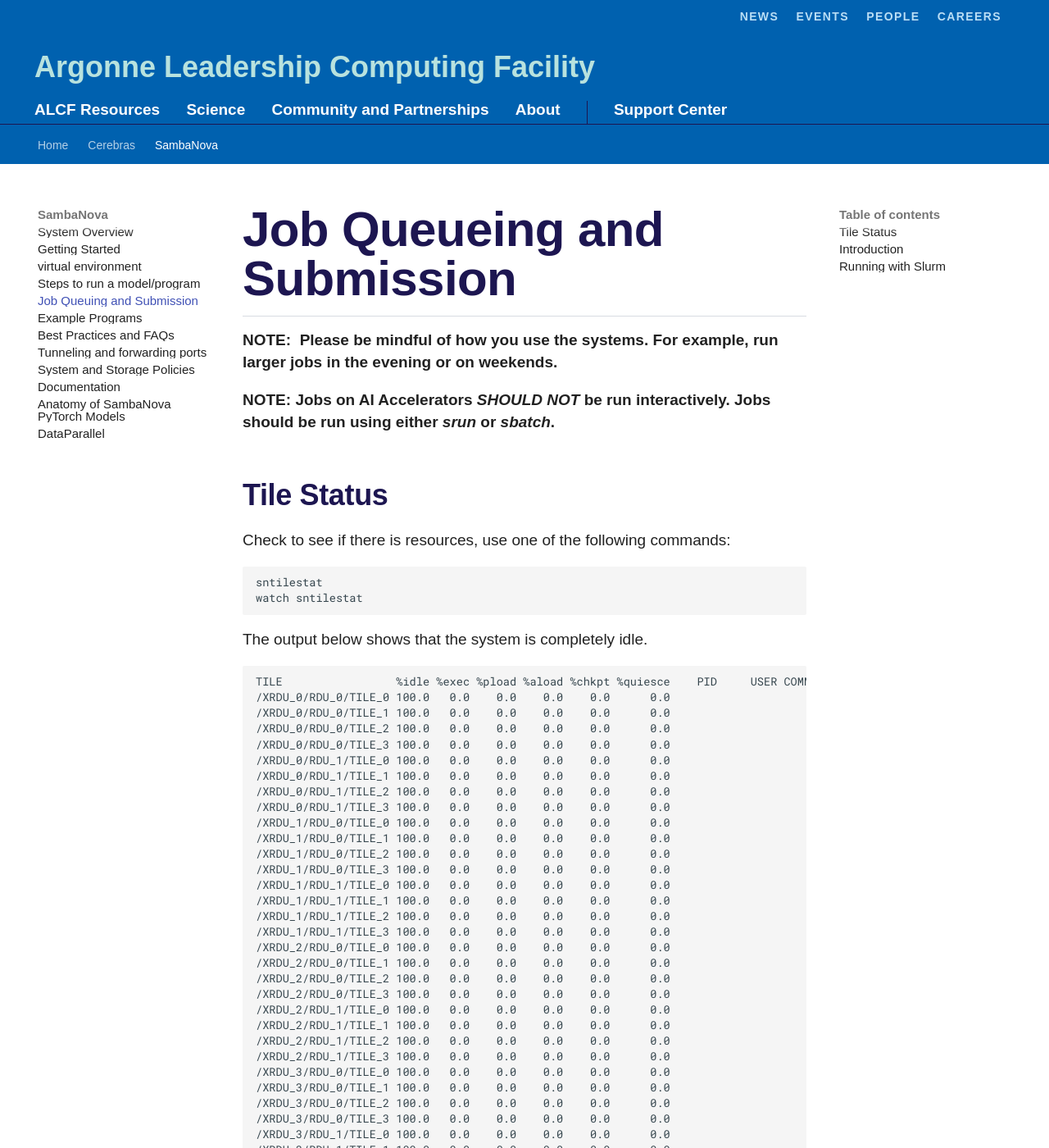
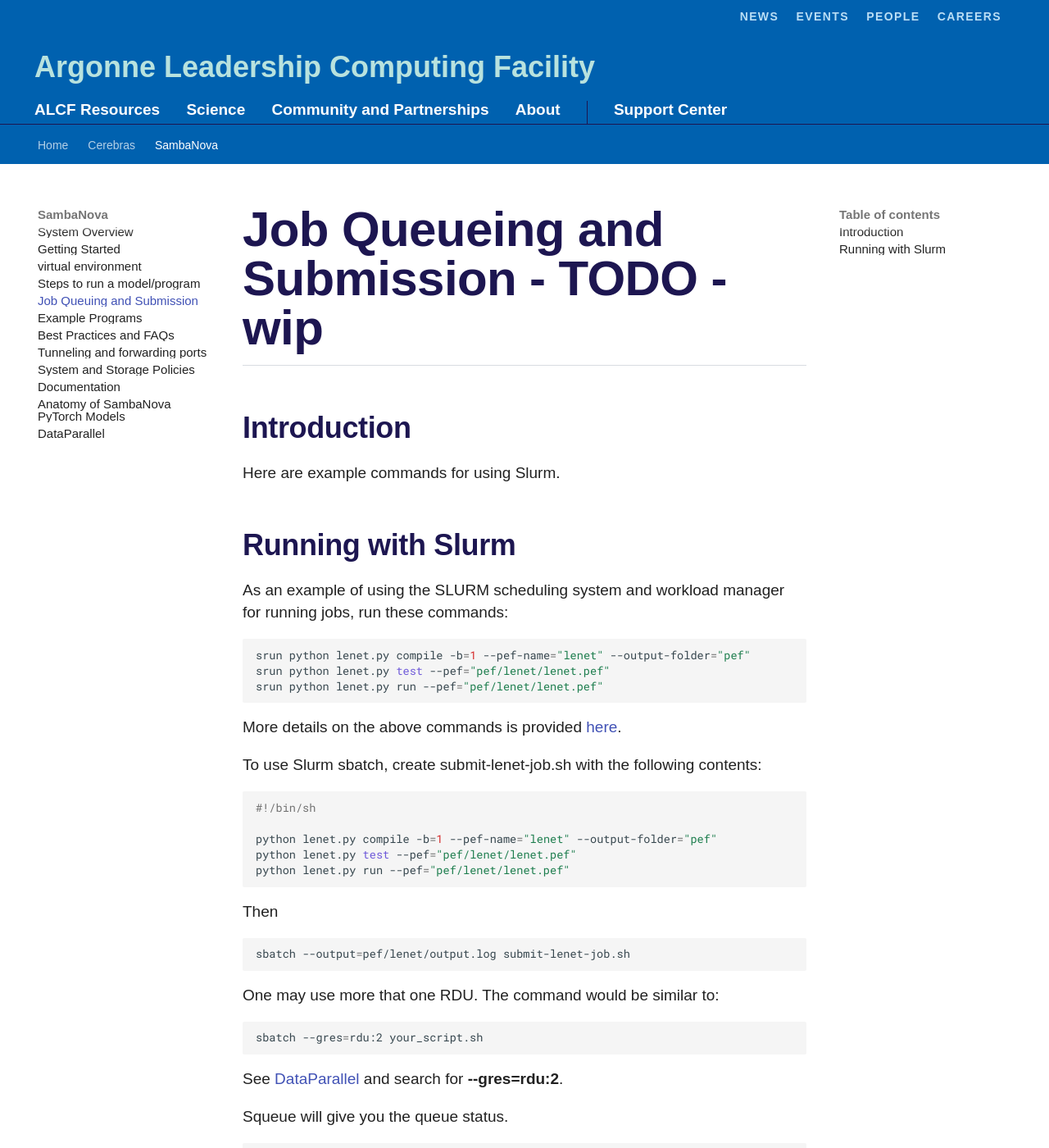
Before and after one commit to argonne-lcf/ai-testbed-userdocs, an MkDocs documentation site: the page built from docs/sambanova/Job-Queuing-and-Submission.md, in a window 1280 px wide and 1400 px high. Shown: the whole window at 82% size. Built offline with MkDocs 1.6.1 and Material for MkDocs 9.7.7, drawn with Linux system fonts in a browser that asks for light colours; some web fonts are replaced; comment, search, counter and statistics services are not loaded; some of the changed text lies outside the part shown.

Commit message:
Update Job-Queuing-and-Submission.md

````diff
--- a/docs/sambanova/Job-Queuing-and-Submission.md
+++ b/docs/sambanova/Job-Queuing-and-Submission.md
@@ -1,74 +1,19 @@
-# Job Queueing and Submission
+# Job Queueing and Submission - TODO - wip
 
+<!---
 **NOTE:  Please be mindful of how you use the systems.
 For example, run larger jobs in the evening or on weekends.**
 
 **NOTE:  Jobs on AI Accelerators *SHOULD NOT* be run interactively.
 Jobs should be run using either *srun* or *sbatch*.**
+--->
 
-## Tile Status
 
-Check to see if there is resources, use one of the following commands:
 
-```bash
-sntilestat
-watch sntilestat
-```
-
-The output below shows that the system is completely idle.
-
-```text
-TILE                 %idle %exec %pload %aload %chkpt %quiesce    PID     USER COMMAND
-/XRDU_0/RDU_0/TILE_0 100.0   0.0    0.0    0.0    0.0      0.0
-/XRDU_0/RDU_0/TILE_1 100.0   0.0    0.0    0.0    0.0      0.0
-/XRDU_0/RDU_0/TILE_2 100.0   0.0    0.0    0.0    0.0      0.0
-/XRDU_0/RDU_0/TILE_3 100.0   0.0    0.0    0.0    0.0      0.0
-/XRDU_0/RDU_1/TILE_0 100.0   0.0    0.0    0.0    0.0      0.0
-/XRDU_0/RDU_1/TILE_1 100.0   0.0    0.0    0.0    0.0      0.0
-/XRDU_0/RDU_1/TILE_2 100.0   0.0    0.0    0.0    0.0      0.0
-/XRDU_0/RDU_1/TILE_3 100.0   0.0    0.0    0.0    0.0      0.0
-/XRDU_1/RDU_0/TILE_0 100.0   0.0    0.0    0.0    0.0      0.0
-/XRDU_1/RDU_0/TILE_1 100.0   0.0    0.0    0.0    0.0      0.0
-/XRDU_1/RDU_0/TILE_2 100.0   0.0    0.0    0.0    0.0      0.0
-/XRDU_1/RDU_0/TILE_3 100.0   0.0    0.0    0.0    0.0      0.0
-/XRDU_1/RDU_1/TILE_0 100.0   0.0    0.0    0.0    0.0      0.0
-/XRDU_1/RDU_1/TILE_1 100.0   0.0    0.0    0.0    0.0      0.0
-/XRDU_1/RDU_1/TILE_2 100.0   0.0    0.0    0.0    0.0      0.0
-/XRDU_1/RDU_1/TILE_3 100.0   0.0    0.0    0.0    0.0      0.0
-/XRDU_2/RDU_0/TILE_0 100.0   0.0    0.0    0.0    0.0      0.0
-/XRDU_2/RDU_0/TILE_1 100.0   0.0    0.0    0.0    0.0      0.0
-/XRDU_2/RDU_0/TILE_2 100.0   0.0    0.0    0.0    0.0      0.0
-/XRDU_2/RDU_0/TILE_3 100.0   0.0    0.0    0.0    0.0      0.0
-/XRDU_2/RDU_1/TILE_0 100.0   0.0    0.0    0.0    0.0      0.0
-/XRDU_2/RDU_1/TILE_1 100.0   0.0    0.0    0.0    0.0      0.0
-/XRDU_2/RDU_1/TILE_2 100.0   0.0    0.0    0.0    0.0      0.0
-/XRDU_2/RDU_1/TILE_3 100.0   0.0    0.0    0.0    0.0      0.0
-/XRDU_3/RDU_0/TILE_0 100.0   0.0    0.0    0.0    0.0      0.0
-/XRDU_3/RDU_0/TILE_1 100.0   0.0    0.0    0.0    0.0      0.0
-/XRDU_3/RDU_0/TILE_2 100.0   0.0    0.0    0.0    0.0      0.0
-/XRDU_3/RDU_0/TILE_3 100.0   0.0    0.0    0.0    0.0      0.0
-/XRDU_3/RDU_1/TILE_0 100.0   0.0    0.0    0.0    0.0      0.0
-/XRDU_3/RDU_1/TILE_1 100.0   0.0    0.0    0.0    0.0      0.0
-/XRDU_3/RDU_1/TILE_2 100.0   0.0    0.0    0.0    0.0      0.0
-/XRDU_3/RDU_1/TILE_3 100.0   0.0    0.0    0.0    0.0      0.0
-```
 
 ## Introduction
 
 Here are example commands for using Slurm.
-
-**NOTE:  If you receive an "HTTP error" message on any of the
-following commands, run the command again. Such errors (e.g. 503) are
-commonly an intermittent failure to download a dataset.**
-
-Sambanova provides examples of some well known AI applications under the path: /software/sambanova/apps/1.10.3-11/starters. These are located on the Sambanova Compute node sm-01. Make a copy of this to your home directory:
-
-```bash
-cd ~/
-mkdir apps
-cp -r /software/sambanova/apps/1.10.3-11/starters apps/starters
-cd apps/starters
-```
 
 ## Running with Slurm
 
@@ -78,7 +23,6 @@
 srun python lenet.py compile -b=1 --pef-name="lenet" --output-folder="pef"
 srun python lenet.py test --pef="pef/lenet/lenet.pef"
 srun python lenet.py run --pef="pef/lenet/lenet.pef"
-srun python lenet.py measure-performance --pef="pef/lenet/lenet.pef"
 ```
 
 More details on the above commands is provided [here](Steps-to-run-a-model-or-program.md).
````
Also changed, not shown: other parts of docs/sambanova/Job-Queuing-and-Submission.md (+0 -1 lines).
